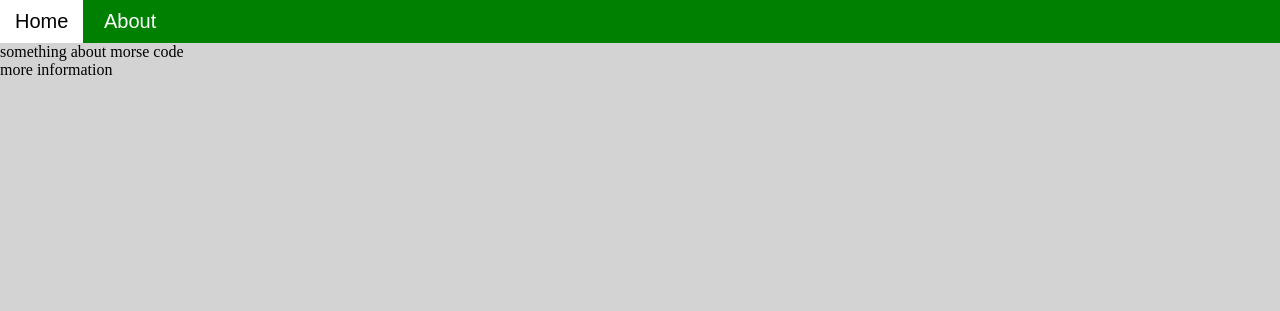
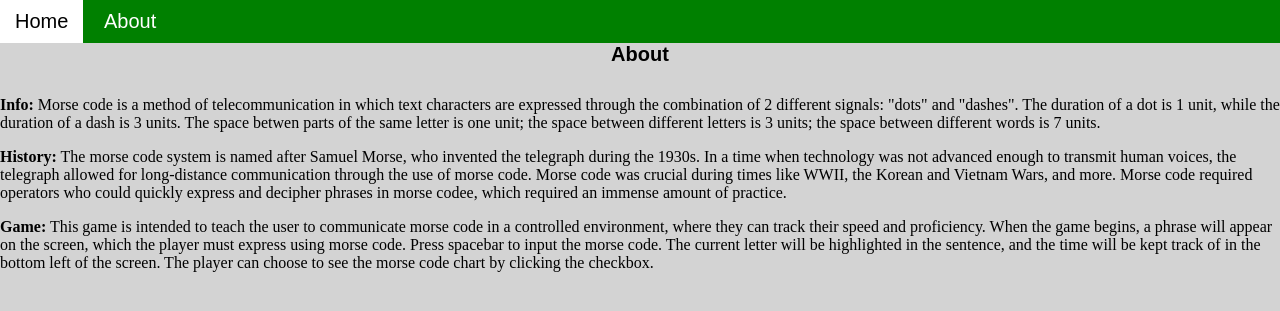
Before and after one commit to Pointyepic/ByteHacksProject, a Flask app: page /about in a window 1280 px wide. Shown: the top 311 px of the page. Run offline with Flask 2, Linux system fonts and the light colour scheme.

Commit message:
about page added

```diff
--- a/templates/about.html
+++ b/templates/about.html
@@ -12,11 +12,21 @@
         <a href="{{ url_for('home') }}">Home</a>
         <a href="{{ url_for('about') }}">About</a>
       </div>
-    <div>
-      something about morse code
+      <h2>About</h2>
 
-    </div>
-    more information
-
+    <p>
+    <b>Info:</b> Morse code is a method of telecommunication in which text characters are expressed through the combination of 2 different signals: "dots" and "dashes". The duration of
+    a dot is 1 unit, while the duration of a dash is 3 units. The space betwen parts of the same letter is one unit; the space between different letters is 3 units; the space between different
+    words is 7 units.
+  </p>
+    <p>
+      <b>History:</b> The morse code system is named after Samuel Morse, who invented the telegraph during the 1930s. In a time when technology was not advanced enough to transmit human voices,
+      the telegraph allowed for long-distance communication through the use of morse code. Morse code was crucial during times like WWII, the Korean and Vietnam Wars, and more. Morse code required
+      operators who could quickly express and decipher phrases in morse codee, which required an immense amount of practice.
+    </p>
+    <p>
+    <b>Game:</b> This game is intended to teach the user to communicate morse code in a controlled environment, where they can track their speed and proficiency. When the game begins, a phrase will appear on the screen, which the player must express using morse code. Press spacebar to input the morse code. The current letter will be highlighted
+    in the sentence, and the time will be kept track of in the bottom left of the screen. The player can choose to see the morse code chart by clicking the checkbox.
+</p>
   </body>
 </html>
```
